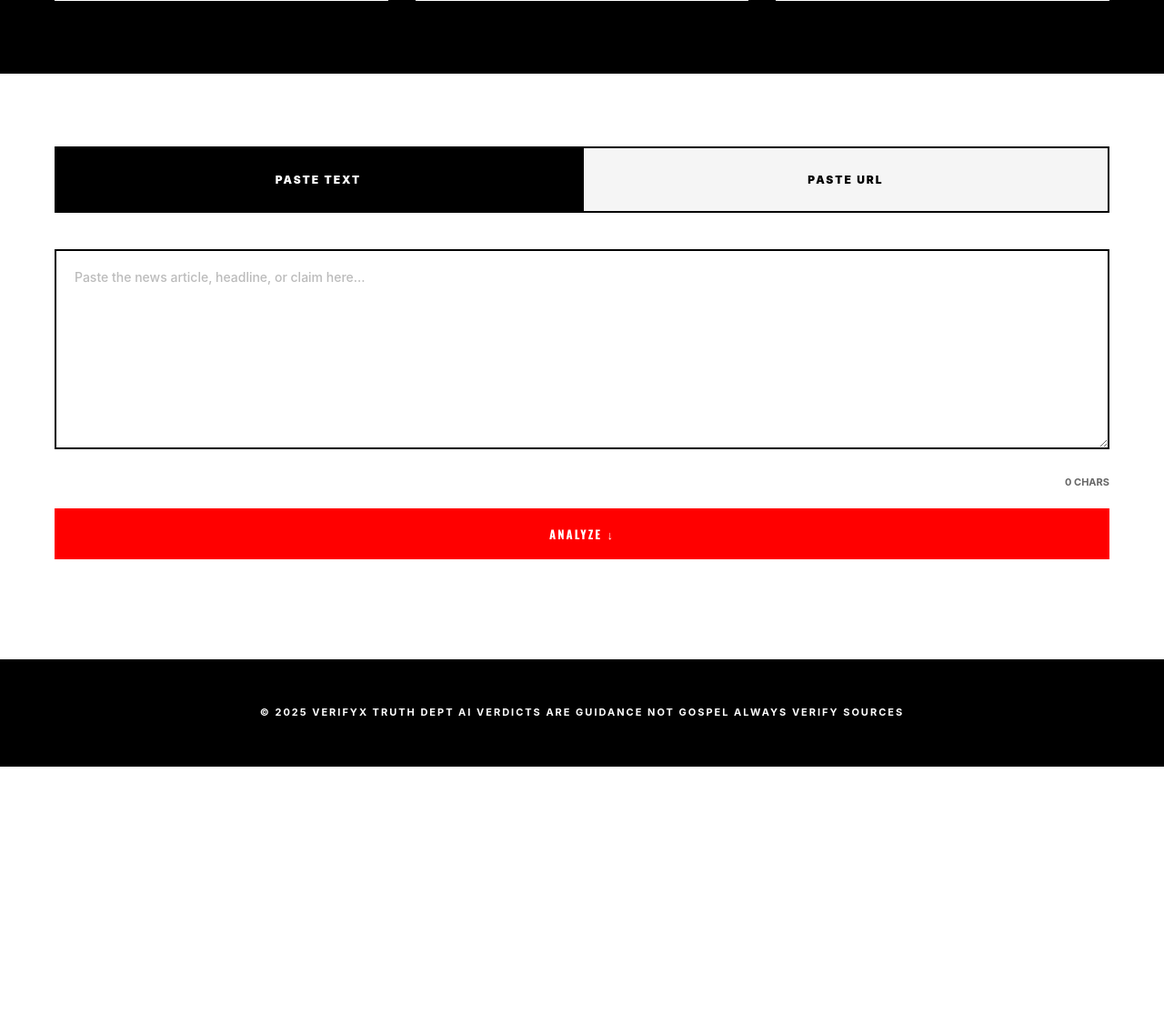
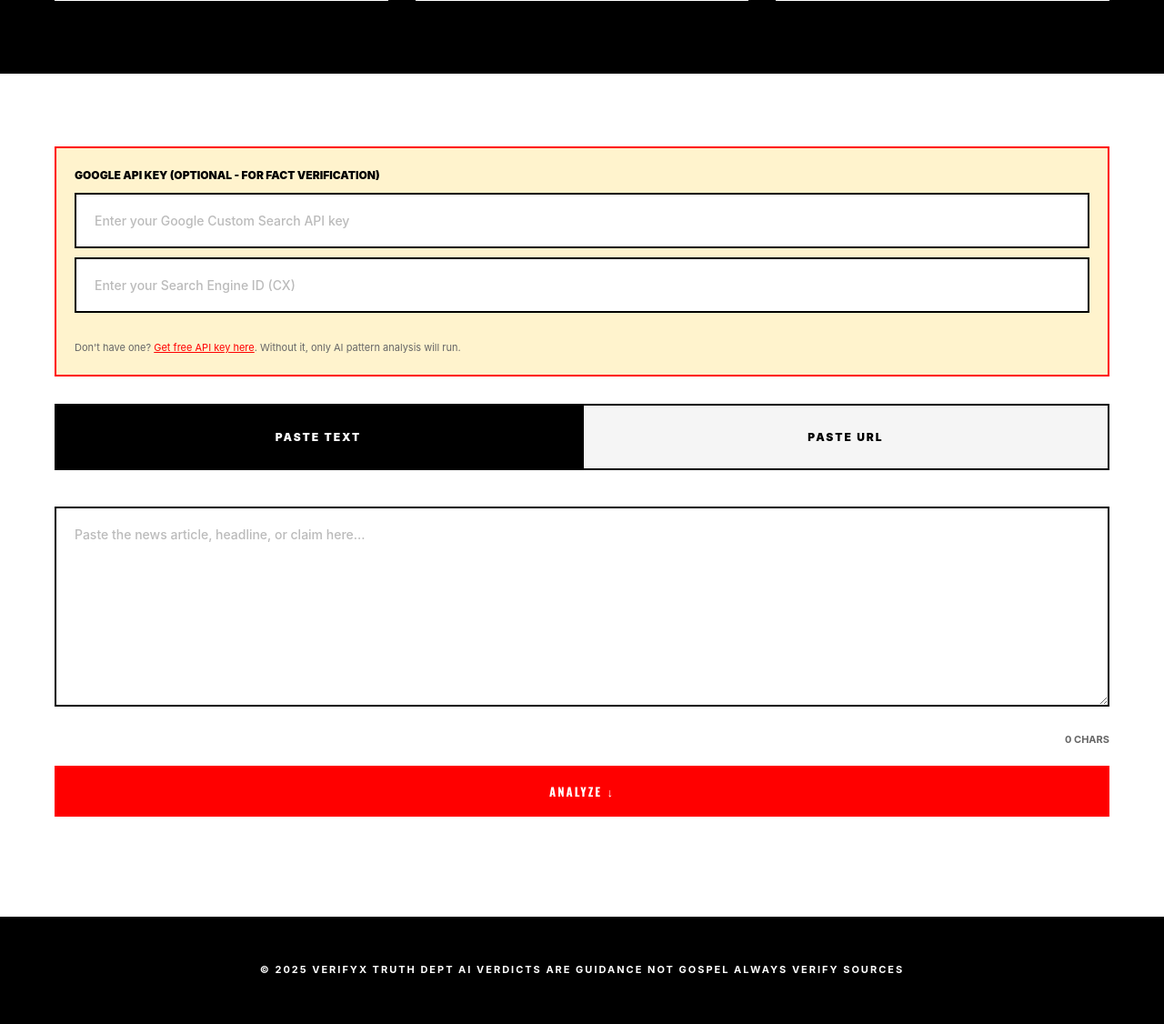
Before and after one commit to ayushi261/fake-news-detector, a Flask app: page / in a window 1280 px wide. Shown: the part 2596-3722 px from the top of the page at 91% size. Before the commit the page ends 3439 px from the top, so only its background shows below. Run offline with Flask 3, Linux system fonts and the light colour scheme; parts of the project's set-up code (start-up, migrations or seed data) failed here and were passed over.

Commit message:
add google fact checking feature

```diff
--- a/app.py
+++ b/app.py
@@ -3,7 +3,35 @@
 import pickle
 import re
 import os
+import requests
 
+
+def search_google(query, api_key, search_engine_id):
+    """Search Google using user's API credentials"""
+    try:
+        url = "https://www.googleapis.com/customsearch/v1"
+        params = {
+            'key': api_key,
+            'cx': search_engine_id,
+            'q': query,
+            'num': 3
+        }
+        response = requests.get(url, params=params)
+        data = response.json()
+
+        if 'items' in data:
+            results = []
+            for item in data['items'][:3]:
+                results.append({
+                    'title': item.get('title', ''),
+                    'link': item.get('link', ''),
+                    'snippet': item.get('snippet', '')
+                })
+            return results
+        return []
+    except Exception as e:
+        print(f"Search error: {e}")
+        return []
 # Initialize Flask app
 app = Flask(__name__)
 CORS(app)  # Enable CORS for all routes
@@ -44,9 +72,19 @@
 
         text = data['text']
 
+
         if len(text.strip()) == 0:
             return jsonify({'error': 'Text cannot be empty'}), 400
 
+        # Optional Google Search verification
+        google_results = []
+        api_key = data.get('googleApiKey', '')
+        search_engine_id = data.get('searchEngineId', '')
+
+        if api_key and search_engine_id:
+            # Extract first 100 characters as search query
+            search_query = text[:100]
+            google_results = search_google(search_query, api_key, search_engine_id)
         # Clean the text
         cleaned_text = clean_text(text)
 
@@ -63,8 +101,10 @@
             'prediction': 'REAL' if prediction == 1 else 'FAKE',
             'confidence': float(max(confidence) * 100),
             'real_probability': float(confidence[1] * 100),
-            'fake_probability': float(confidence[0] * 100)
+            'fake_probability': float(confidence[0] * 100),
+            'google_results': google_results
         }
+
 
         return jsonify(result), 200
 
--- a/templates/index.html
+++ b/templates/index.html
@@ -222,8 +222,7 @@
         .manifesto-image {
             width: 100%;
             height: 450px;
-            background: url("pic.jpg") center center;
-            background-size: cover;
+            background: url("{{ url_for('static', filename='pic.jpg') }}") center center;            background-size: cover;
             background-repeat: no-repeat;
             border: 2px solid #000;
         }
@@ -674,6 +673,16 @@
     </section>
 
     <section class="detector-section" id="detector">
+        <div style="background: #fff3cd; border: 2px solid #ff0000; padding: 20px; margin-bottom: 30px;">
+            <label style="font-size: 12px; font-weight: 900; text-transform: uppercase; display: block; margin-bottom: 10px;">
+                 Google API Key (Optional - for fact verification)
+            </label>
+            <input type="text" id="googleApiKey" placeholder="Enter your Google Custom Search API key" style="margin-bottom: 10px;">
+            <input type="text" id="searchEngineId" placeholder="Enter your Search Engine ID (CX)">
+            <p style="font-size: 11px; color: #666; margin-top: 10px;">
+            Don't have one? <a href="https://console.cloud.google.com" target="_blank" style="color: #ff0000;">Get free API key here</a>. Without it, only AI pattern analysis will run.
+            </p>
+        </div>
         <div class="detector-tabs">
             <div class="tab active" onclick="switchTab('text')">PASTE TEXT</div>
             <div class="tab" onclick="switchTab('url')">PASTE URL</div>
@@ -763,7 +772,11 @@
                 const response = await fetch(API_URL, {
                     method: 'POST',
                     headers: { 'Content-Type': 'application/json' },
-                    body: JSON.stringify({ text: text })
+                    body: JSON.stringify({
+                         text: text,
+                        googleApiKey: document.getElementById('googleApiKey').value,
+                        searchEngineId: document.getElementById('searchEngineId').value
+                    })
                 });
 
                 if (!response.ok) throw new Error('API error');
@@ -794,7 +807,20 @@
 
             document.getElementById('realProb').textContent = Math.round(data.real_probability) + '%';
             document.getElementById('fakeProb').textContent = Math.round(data.fake_probability) + '%';
-
+            // Display Google search results if available
+            if (data.google_results && data.google_results.length > 0) {
+                    let googleHTML = '<div style="margin-top: 30px;"><h3 style="font-size: 16px; margin-bottom: 15px;">🔍 Related Search Results:</h3>';
+                    data.google_results.forEach(item => {
+                        googleHTML += `
+                            <div style="border: 1px solid #ddd; padding: 15px; margin-bottom: 10px;">
+                                <a href="${item.link}" target="_blank" style="color: #ff0000; font-weight: 700; text-decoration: none;">${item.title}</a>
+                                <p style="font-size: 13px; color: #666; margin-top: 5px;">${item.snippet}</p>
+                            </div>
+                        `;
+                 });
+                 googleHTML += '</div>';
+                document.getElementById('resultText').innerHTML += googleHTML;
+            }
             result.classList.add('show');
             result.scrollIntoView({ behavior: 'smooth' });
         }
```
